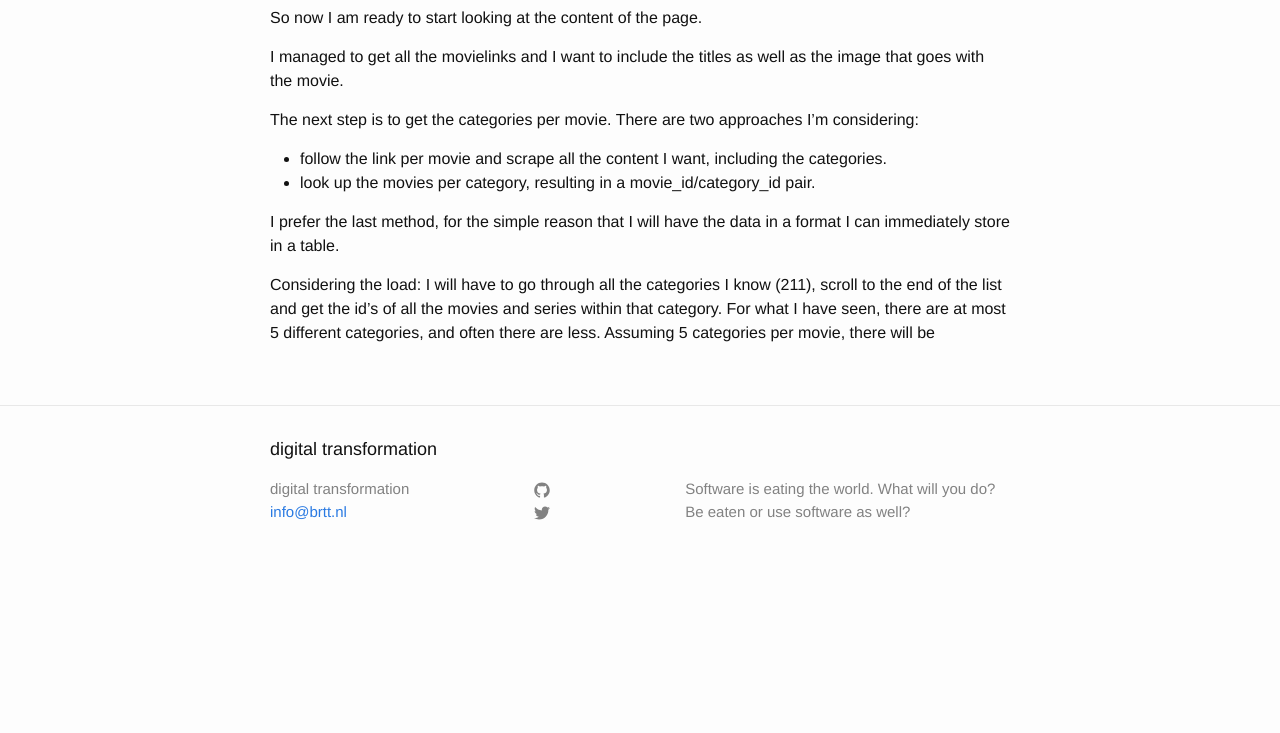
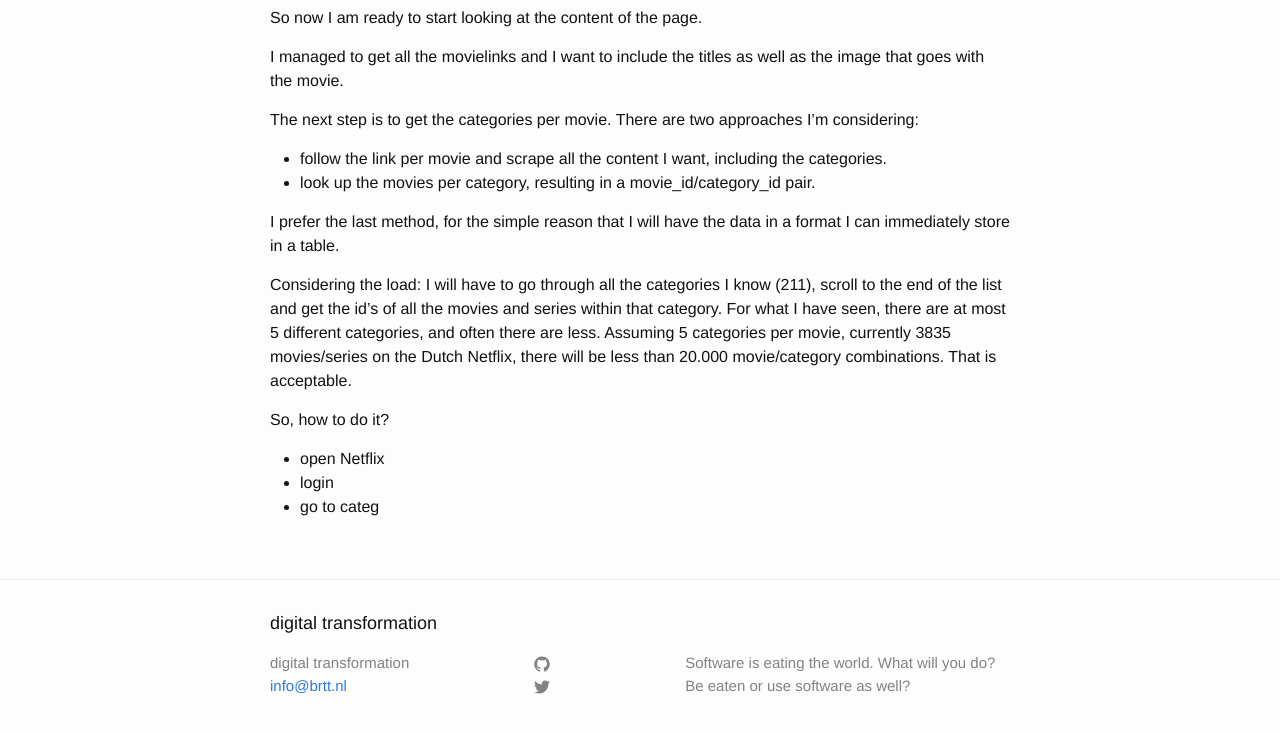
Before and after one commit to wijnandb/wijnandb.github.io, a Jekyll site: the page built from _posts/2020-4-20-scraping-websites.md, in a window 1280 px wide and 900 px high, scrolled down 842 px. Shown: the top 733 px of the window. Built offline with Jekyll 4.4.1, drawn with Linux system fonts in a browser that asks for light colours; our own code applies the rules of GitHub Pages for plain Markdown files.

Commit message:
_posts/2020-4-20-scraping-websites.md updated from https://stackedit.io/

```diff
--- a/_posts/2020-4-20-scraping-websites.md
+++ b/_posts/2020-4-20-scraping-websites.md
@@ -43,10 +43,16 @@ The next step is to get the categories per movie. There are two approaches I'm c
 
 I prefer the last method, for the simple reason that I will have the data in a format I can immediately store in a table.
 
-Considering the load: I will have to go through all the categories I know (211), scroll to the end of the list and get the id's of all the movies and series within that category. For what I have seen, there are at most 5 different categories, and often there are less. Assuming 5 categories per movie, there will be
+Considering the load: I will have to go through all the categories I know (211), scroll to the end of the list and get the id's of all the movies and series within that category. For what I have seen, there are at most 5 different categories, and often there are less. Assuming 5 categories per movie, currently 3835 movies/series on the Dutch Netflix, there will be less than 20.000 movie/category combinations. That is acceptable.
+
+So, how to do it?
+
+- open Netflix
+- login
+- go to categ
 <!--stackedit_data:
-eyJoaXN0b3J5IjpbLTEzMTIzNDM3ODEsLTY5OTM4MTU2NSwtMT
-k4MDkxMjQwLC0xMjU5MzA0Njc1LDE3NDM4ODMyNDcsLTgyNTU3
-MDczNSwxNzY2NzAyMzcxLC0xMTQ5NDU4MzUzLDQ1MTYzODkyNC
-wtMTE2Nzg0MTM2OV19
+eyJoaXN0b3J5IjpbLTU1ODU0NzQzOCwtNjk5MzgxNTY1LC0xOT
+gwOTEyNDAsLTEyNTkzMDQ2NzUsMTc0Mzg4MzI0NywtODI1NTcw
+NzM1LDE3NjY3MDIzNzEsLTExNDk0NTgzNTMsNDUxNjM4OTI0LC
+0xMTY3ODQxMzY5XX0=
 -->
```
